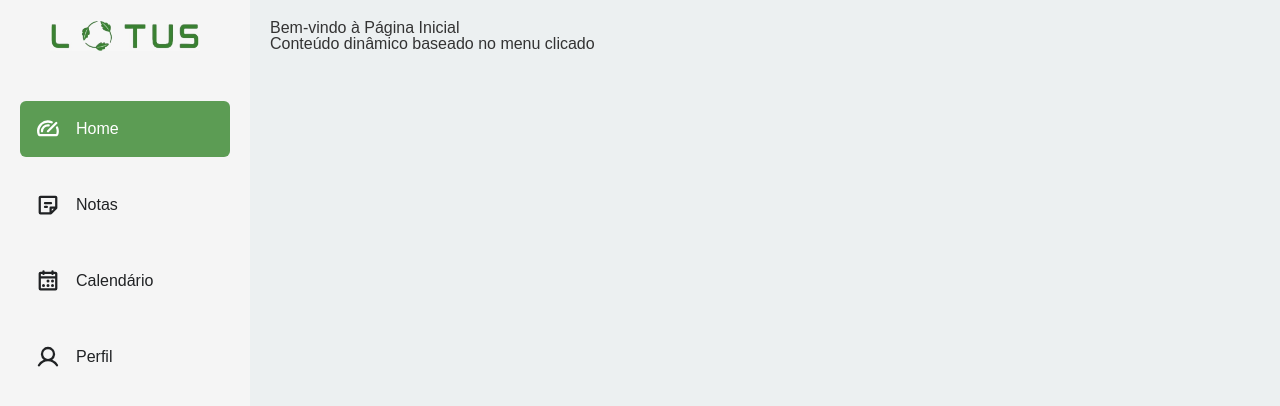
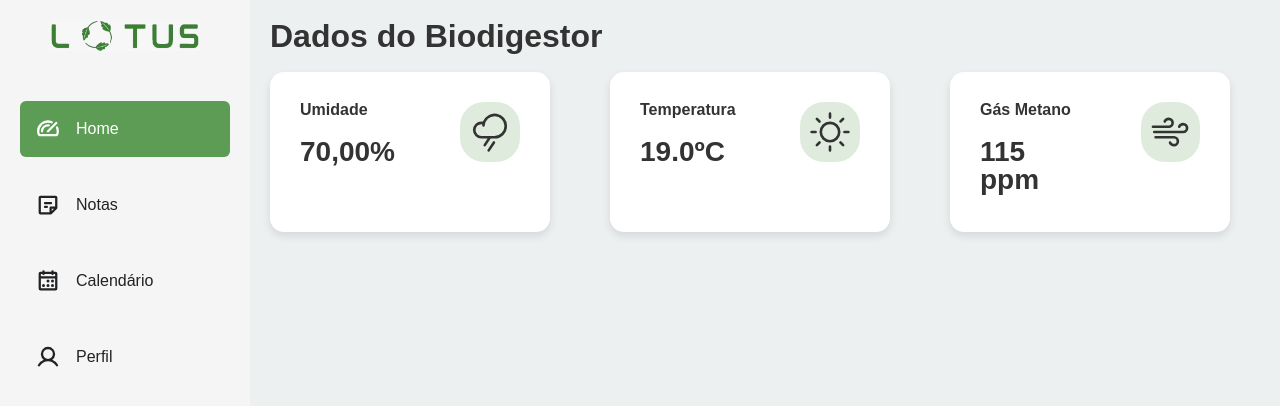
Before and after one commit to nettocaue/lotus-frontend, a Next.js app: page / in a window 1280 px wide. Shown: the top 406 px of the page. Built offline with nearby package versions, Linux system fonts and the light colour scheme.

Commit message:
Usa componente de Card dentro da home

```diff
--- a/src/app/page.js
+++ b/src/app/page.js
@@ -1,7 +1,9 @@
 "use client";
 
+import { useRouter } from "next/navigation";
+import { CloudRain, Sun, Wind } from "@phosphor-icons/react";
 import Menu from "@/ui/Menu";
-import { useRouter } from "next/navigation";
+import Card from "@/ui/Card";
 import styles from "./page.module.css";
 
 const Home = () => {
@@ -14,9 +16,15 @@ const Home = () => {
   return (
     <div className={styles.container}>
       <Menu onMenuClick={handleMenuClick} />
+
       <div className={styles.content}>
-        <h1>Bem-vindo à Página Inicial</h1>
-        <p>Conteúdo dinâmico baseado no menu clicado</p>
+        <h2 className={styles.title}>Dados do Biodigestor</h2>
+
+        <div className={styles.sectionCards}>
+          <Card title="Umidade" icon={<CloudRain size={42} />} value="70,00%" />
+          <Card title="Temperatura" icon={<Sun size={42} />} value="19.0ºC" />
+          <Card title="Gás Metano" icon={<Wind size={42} />} value="115 ppm" />
+        </div>
       </div>
     </div>
   );
--- a/src/app/page.module.css
+++ b/src/app/page.module.css
@@ -9,3 +9,14 @@
   flex-grow: 1;
   background-color: #ecf0f1;
 }
+
+.title {
+  font-size: 32px;
+  font-weight: 700;
+  margin-bottom: 20px;
+}
+
+.sectionCards {
+  display: flex;
+  gap: 60px;
+}
```
